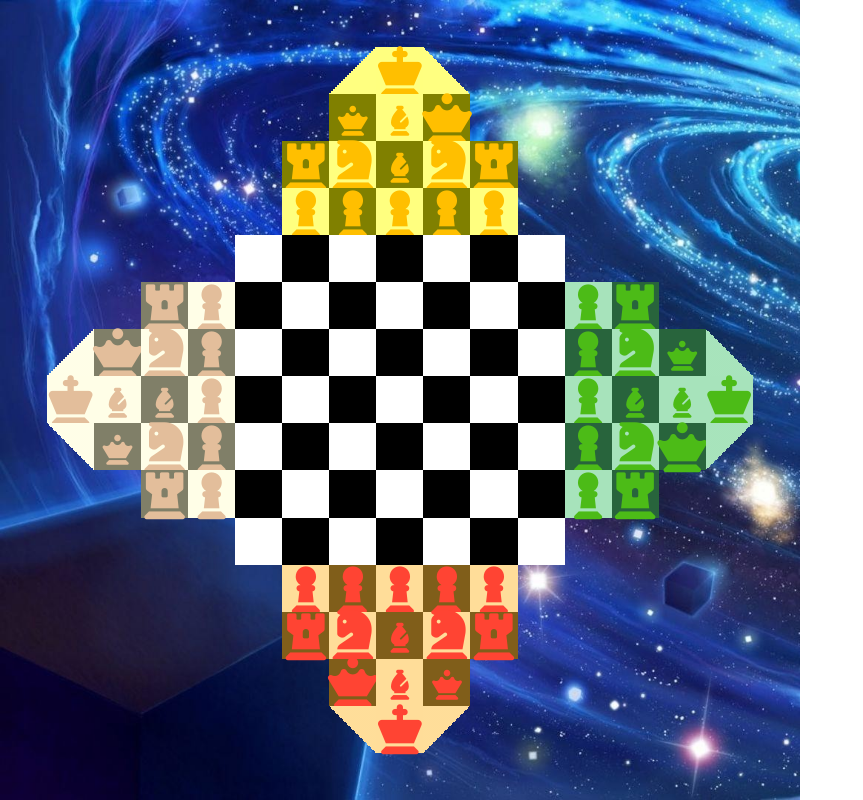
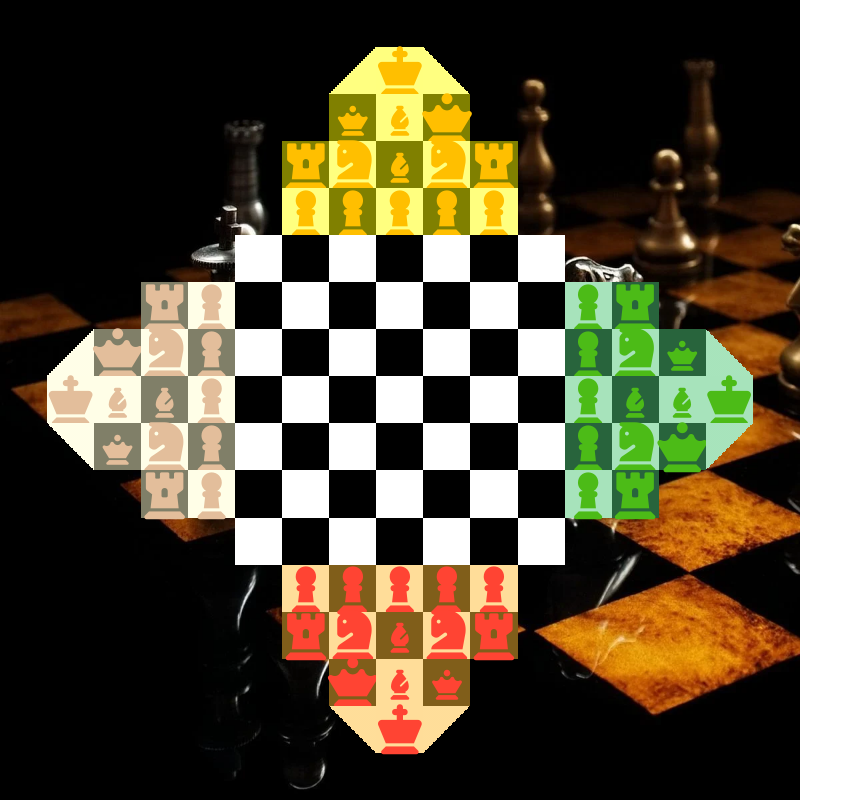
Before and after one commit to ShubhamAgarwal1616/Quadular_Chess, a React (Create React App) app: page / in a window 1280 px wide. Shown: the whole page, without its empty margins (0-863 px from the left). Built offline with nearby package versions, Linux system fonts and the light colour scheme.

Commit message:
add chess backgrounds

```diff
--- a/src/components/GameController.module.scss
+++ b/src/components/GameController.module.scss
@@ -1,7 +1,7 @@
 .board {
   width: var(--boardSize);
   height: var(--boardSize);
-  background-image: url('../assets/images/background_2.jpg');
+  background-image: url('../assets/images/background_1.jpg');
   background-size: cover;
   background-repeat: no-repeat;
   display: flex;
```
Also changed, not shown: src/assets/images/background_1.jpg, src/assets/images/background_2.jpg.
